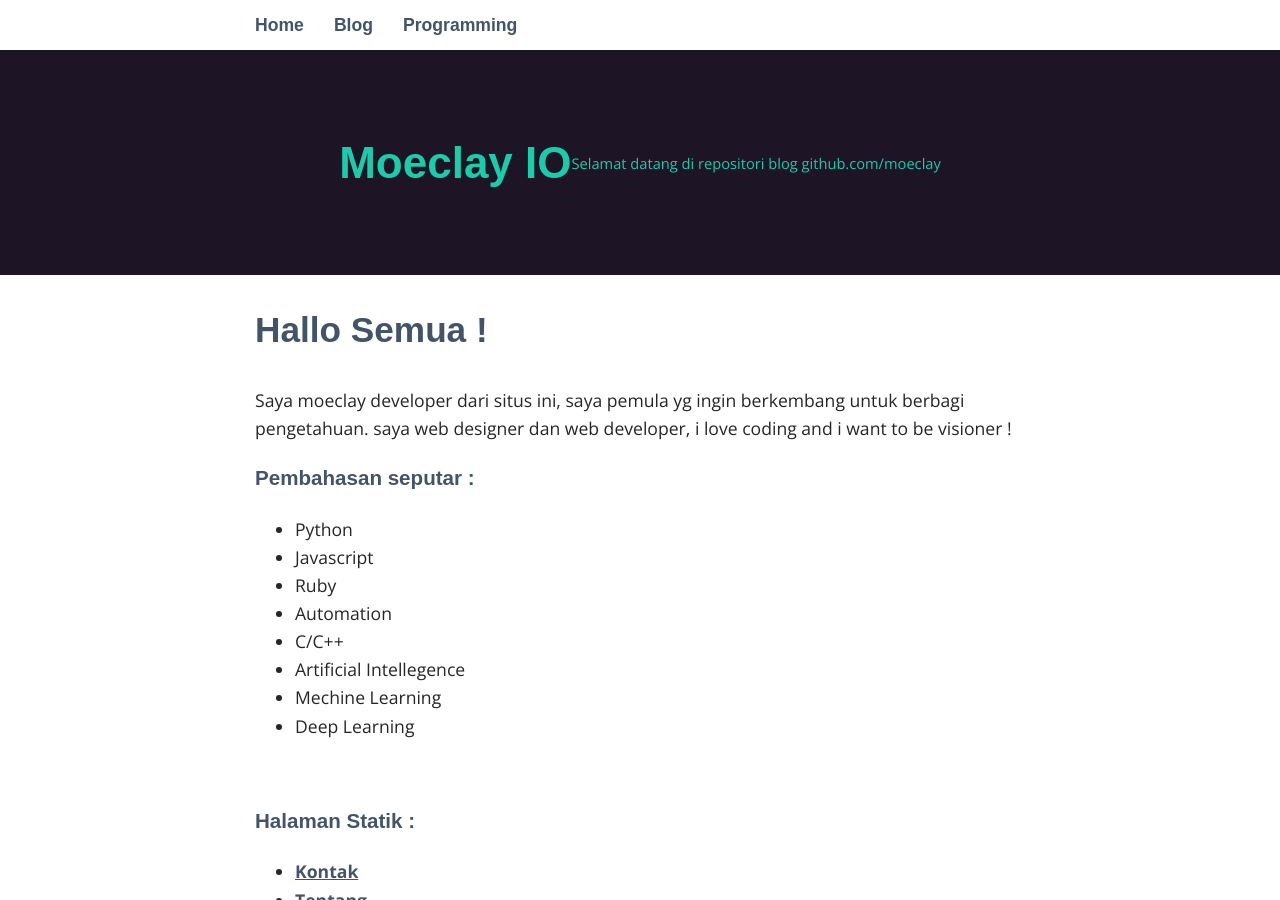
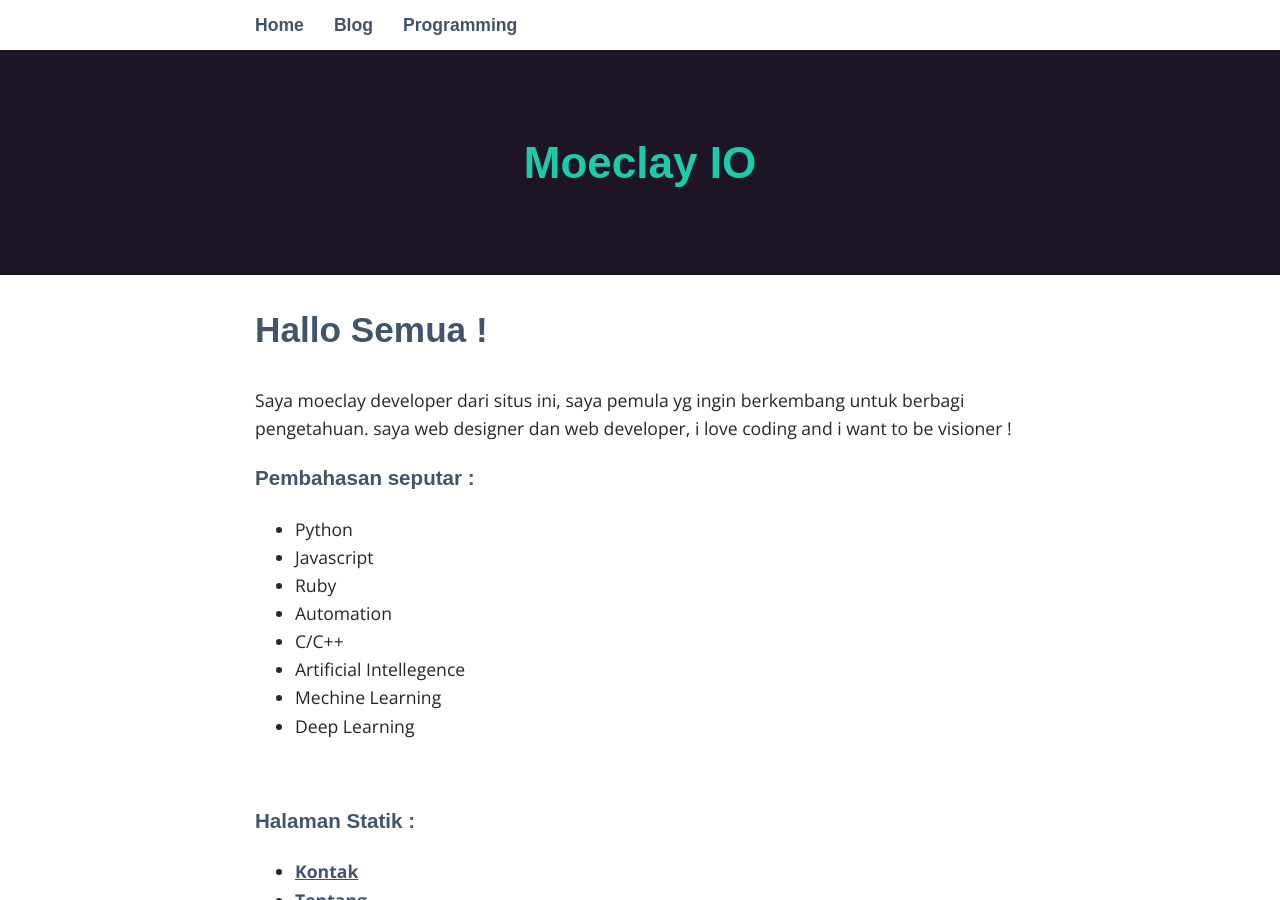
Before and after one commit to moeclay/moeclay.github.io, a Jekyll site: the page built from index.html, in a window 1280 px wide and 900 px high. Built offline with Jekyll 4.4.1, drawn with Linux system fonts in a browser that asks for light colours; some web fonts are replaced.

Commit message:
Update header.html

```diff
--- a/_includes/header.html
+++ b/_includes/header.html
@@ -11,6 +11,5 @@
 </aside>
 
 <header>
-	<h1><a href="{{ site.baseurl }}">{{ site.title }}</a></h1><br><br>
-	<p style="clear:both; color: #19ccaa;"><small>Selamat datang di repositori blog github.com/moeclay</small></p>
+	<h1><a href="{{ site.baseurl }}">{{ site.title }}</a></h1>
 </header>
```
